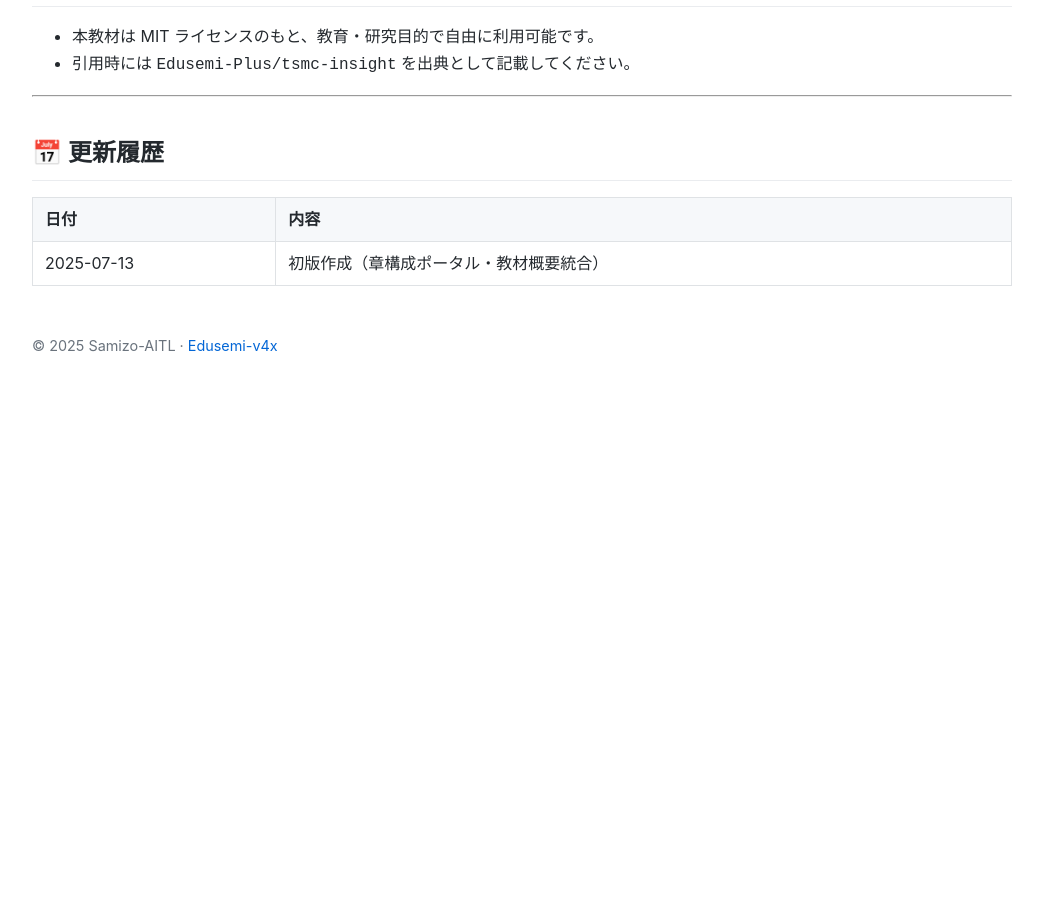
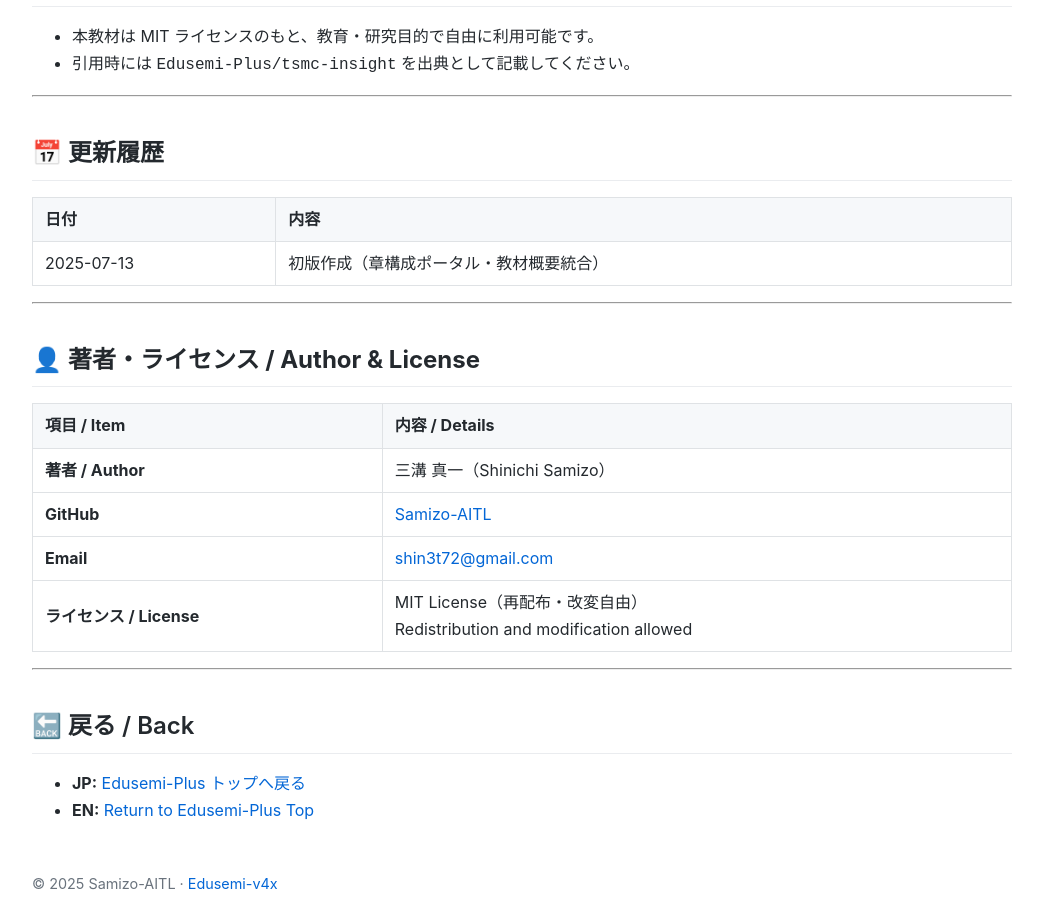
Before and after one commit to Samizo-AITL/Edusemi-Plus, a Jekyll site: the page built from tsmc-insight/index.md, in a window 1280 px wide and 900 px high, scrolled down 1001 px. Shown: the whole window, without its empty margins (118-1161 px from the left). Built offline with Jekyll 4.4.1, drawn with Linux system fonts in a browser that asks for light colours; before the commit the page ends 1406 px from its top, so only the background shows below that.

Commit message:
Update index.md

```diff
--- a/tsmc-insight/index.md
+++ b/tsmc-insight/index.md
@@ -48,3 +48,20 @@ TSMC Insight は、世界最大の半導体ファウンドリ企業である **T
 | 日付 | 内容 |
 |------|------|
 | 2025-07-13 | 初版作成（章構成ポータル・教材概要統合） |
+
+---
+
+## 👤 **著者・ライセンス / Author & License**
+
+| **項目 / Item** | **内容 / Details** |
+|-----------------|--------------------|
+| **著者 / Author** | 三溝 真一（Shinichi Samizo） |
+| **GitHub** | [Samizo-AITL](https://github.com/Samizo-AITL) |
+| **Email** | [shin3t72@gmail.com](mailto:shin3t72@gmail.com) |
+| **ライセンス / License** | MIT License（再配布・改変自由）<br>Redistribution and modification allowed |
+
+---
+
+## 🔙 戻る / Back
+- **JP:** [Edusemi-Plus トップへ戻る](https://samizo-aitl.github.io/Edusemi-Plus/index.html)
+- **EN:** [Return to Edusemi-Plus Top](https://samizo-aitl.github.io/Edusemi-Plus/index.html)
```
